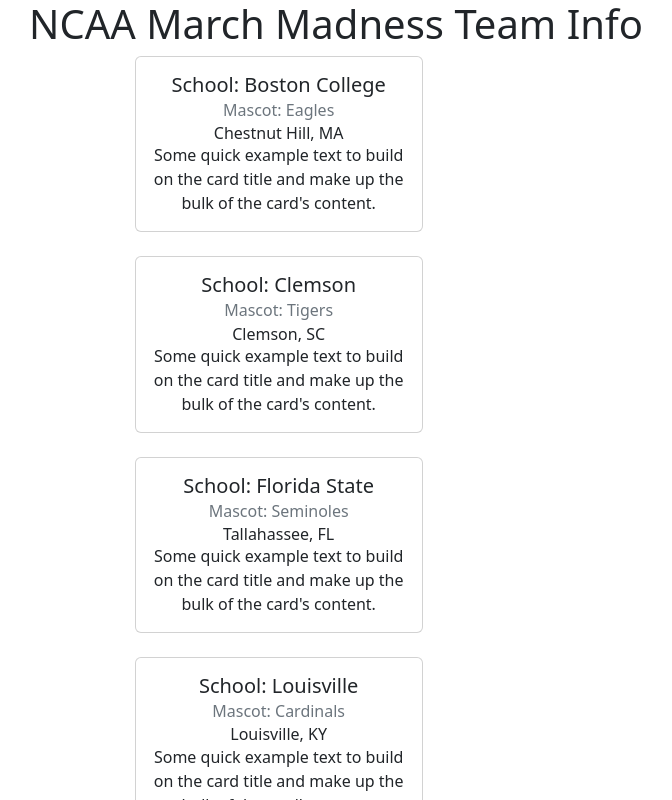
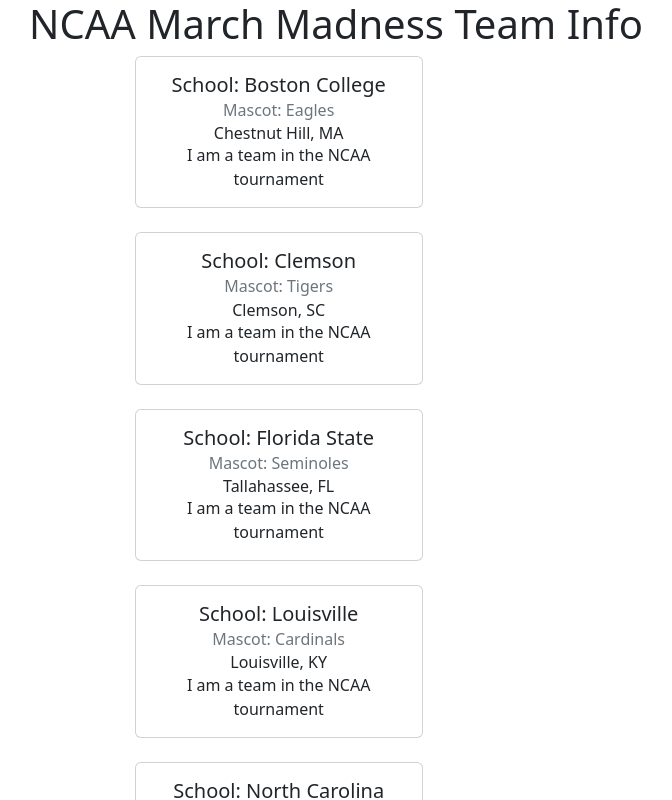
Before and after one commit to CZandt/Mission12_cvzh7, a React (Create React App) app: page / in a window 1280 px wide. Shown: the top 800 px of the page, without its empty margins (304-976 px from the left). Built offline with nearby package versions, Linux system fonts and the light colour scheme.

Commit message:
Fixed a default text info thing

```diff
--- a/src/App.tsx
+++ b/src/App.tsx
@@ -356,8 +356,7 @@
                 <Card.Subtitle className="mb-2 text-muted">Mascot: {oneTeam.name}</Card.Subtitle>
                 <Card.Subtitle>{oneTeam.city}, {oneTeam.state}</Card.Subtitle>
                 <Card.Text>
-                  Some quick example text to build on the card title and make up the
-                  bulk of the card's content.
+                  I am a team in the NCAA tournament
                 </Card.Text>
               </Card.Body>
             </Card>
--- a/src/index.tsx
+++ b/src/index.tsx
@@ -16,4 +16,4 @@
 // If you want to start measuring performance in your app, pass a function
 // to log results (for example: reportWebVitals(console.log))
 // or send to an analytics endpoint. Learn more: https://bit.ly/CRA-vitals
-reportWebVitals();
+// reportWebVitals();
```
Also changed, not shown: src/App.css (line endings or trailing spaces).
